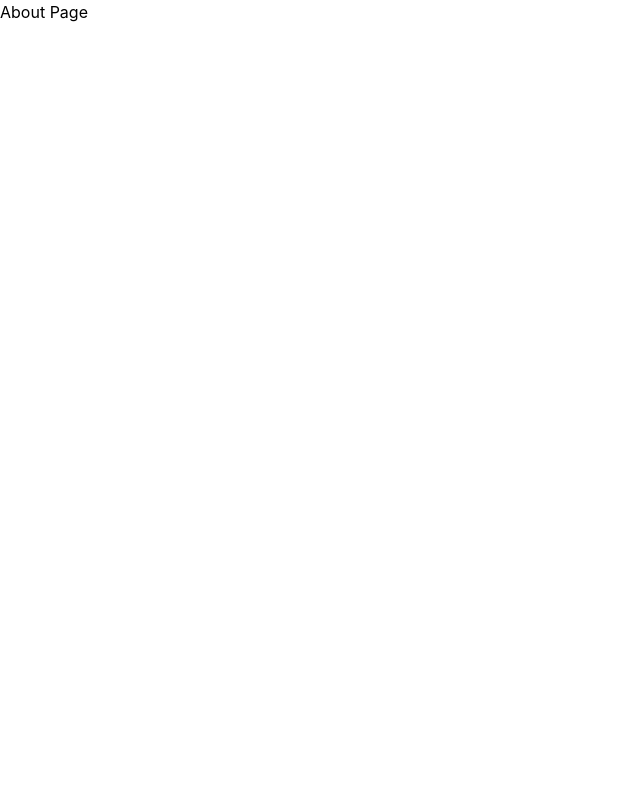
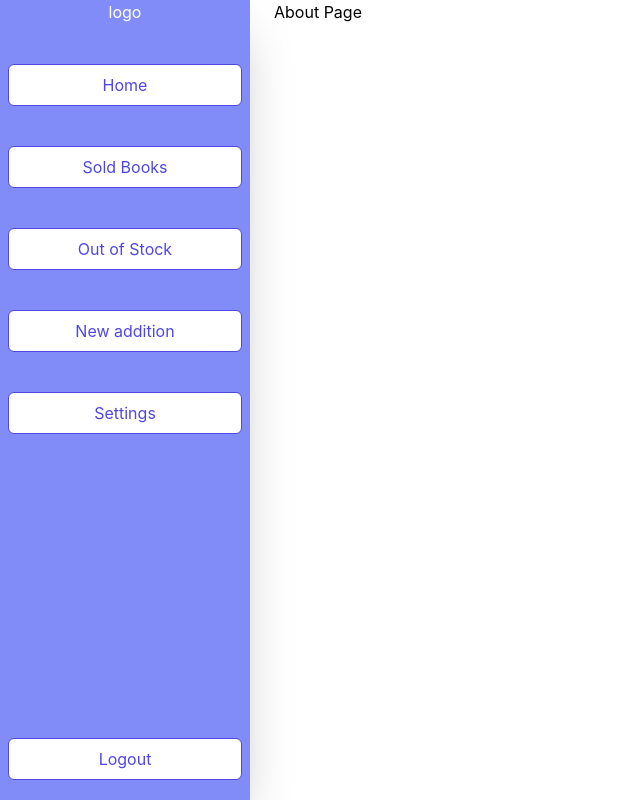
Before and after one commit to WakarHaider/step-up, a React (Create React App) app: page /about in a window 1280 px wide. Shown: the whole page, without its empty margins (0-640 px from the left). Built offline with nearby package versions, Linux system fonts and the light colour scheme.

Commit message:
add side bar and layout

```diff
--- a/src/App.js
+++ b/src/App.js
@@ -2,10 +2,11 @@ import React from 'react';
 import { BrowserRouter as Router, Routes, Route } from 'react-router-dom';
 import './App.css';
 // import './index.css';
-import Home from './components/Home';
-import About from './components/About';
-import Login from './components/onboarding/Login';
-import LandingPage from './components/landingPage/LandingPage';
+import Home from './components/pages/Home';
+import About from './components/pages/About';
+import LandingPage from './components/pages/landingPage/LandingPage';
+import Layout from './components/layout/Layout';
+import Login from './components/pages/onboarding/Login';
 
 function App() {
   return (
@@ -14,8 +15,10 @@ function App() {
         <Routes>
           <Route path="/" element={<LandingPage />} />
           <Route path="/login" element={<Login />} />
-          <Route path="/home" element={<Home />} />
-          <Route path="/about" element={<About />} />
+          <Route path="/" element={<Layout />}>
+            <Route path="/home" element={<Home />} />
+            <Route path="/about" element={<About />} />
+          </Route>
         </Routes>
       </div>
     </Router>
--- /dev/null
+++ b/src/components/layout/Layout.js
@@ -0,0 +1,17 @@
+// Layout.js
+import React from 'react';
+import { Outlet } from 'react-router-dom';
+import SideBar from '../side-bar/SideBar';
+
+const Layout = () => {
+  return (
+    <div className="flex">
+      <SideBar />
+      <div className="flex flex-grow px-6">
+        <Outlet />
+      </div>
+    </div>
+  );
+};
+
+export default Layout;
--- a/src/components/onboarding/Login.js
+++ b/src/components/pages/onboarding/Login.js
@@ -1,6 +1,6 @@
 import React, { useEffect, useState } from 'react';
 import { useNavigate } from 'react-router-dom';
-import LoginButton from '../animatedButton/LoginButton';
+import LoginButton from '../../../components/animatedButton/LoginButton';
 
 function Login() {
   const [userName, setUserName] = useState('');
--- /dev/null
+++ b/src/components/side-bar/SideBar.js
@@ -0,0 +1,20 @@
+import React from 'react';
+import { Link } from 'react-router-dom';
+
+const SideBar = () => {
+    return (
+        <div className="flex flex-col justify-between bg-indigo-400 text-white h-screen w-full max-w-[250px] px-2 shadow-2xl">
+            <ul className="flex flex-col space-y-10 items-center bg-red-00">
+                <button className=''>logo</button>
+                <li className='flex justify-center items-center bg-white text-indigo-600 hover:text-white hover:bg-indigo-600 px-4 py-2 w-full rounded-md border border-px border-indigo-600 hover:border-white hover:shadow-2xl'><Link to="/home">Home</Link></li>
+                <li className='flex justify-center items-center bg-white text-indigo-600 hover:text-white hover:bg-indigo-600 px-4 py-2 w-full rounded-md border border-px border-indigo-600 hover:border-white hover:shadow-2xl'><Link to="/sold">Sold Books</Link></li>
+                <li className='flex justify-center items-center bg-white text-indigo-600 hover:text-white hover:bg-indigo-600 px-4 py-2 w-full rounded-md border border-px border-indigo-600 hover:border-white hover:shadow-2xl'><Link to="/out-of-stock">Out of Stock</Link></li>
+                <li className='flex justify-center items-center bg-white text-indigo-600 hover:text-white hover:bg-indigo-600 px-4 py-2 w-full rounded-md border border-px border-indigo-600 hover:border-white hover:shadow-2xl'><Link to="/new-addition">New addition</Link></li>
+                <li className='flex justify-center items-center bg-white text-indigo-600 hover:text-white hover:bg-indigo-600 px-4 py-2 w-full rounded-md border border-px border-indigo-600 hover:border-white hover:shadow-2xl'><Link to="/settings">Settings</Link></li>
+            </ul>
+            <button className='flex justify-center items-center bg-white text-indigo-600 hover:text-white hover:bg-indigo-600 px-4 py-2 w-full rounded-md border border-px border-indigo-600 mb-5 hover:border-white'>Logout</button>
+        </div>
+    );
+};
+
+export default SideBar;
```
Also changed, not shown: src/components/pages/About.js (renamed from src/components/About.js), src/components/pages/Home.js (renamed from src/components/Home.js), src/components/pages/landingPage/LandingPage.js (renamed from src/components/landingPage/LandingPage.js).
